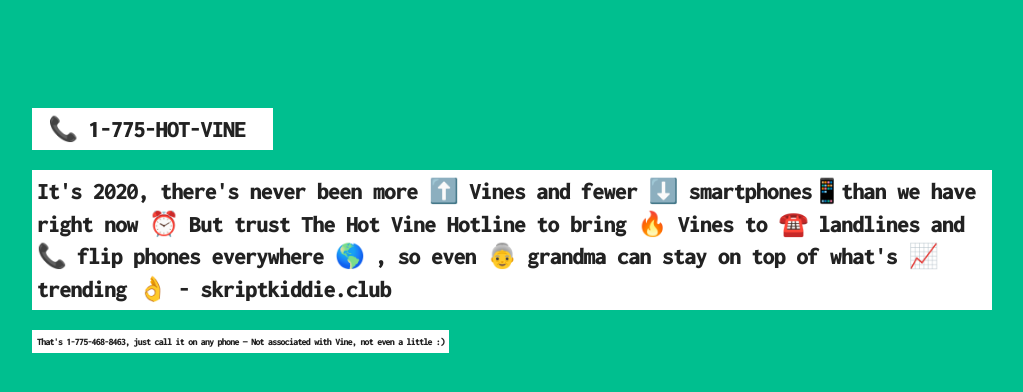
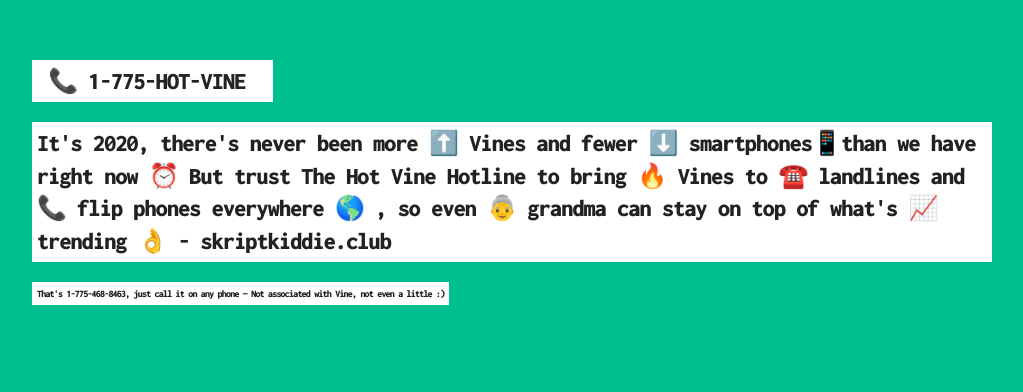
Before and after one commit to taylortabb/hotvine, a plain HTML site: page index.html in a window 1280 px wide. Shown: the part 132-524 px from the top of the page, without its empty margins (128-1151 px from the left). Drawn offline with Linux system fonts and the light colour scheme.

Commit message:
fix height

```diff
--- a/index.html
+++ b/index.html
@@ -33,8 +33,8 @@
     –––––––––––––––––––––––––––––––––––––––––––––––––– -->
     <div class="container">
       <div class="row">
-        <div class="one-full column" style="margin-top: 25%">
-          <h4 class="swing2"> <a href="tel:1-775-HOT-VINE">&#160📞 1-775-HOT-VINE &#160</a>
+        <div class="one-full column" style="margin-top: 20%">
+          <h4 class="swing2 "> <a href="tel:1-775-HOT-VINE">&#160📞 1-775-HOT-VINE &#160</a>
            <h4 class="swing3">
 
             It's 2020, there's never been more ⬆️ Vines and fewer ⬇️ smartphones📱than we have right now ⏰
```
